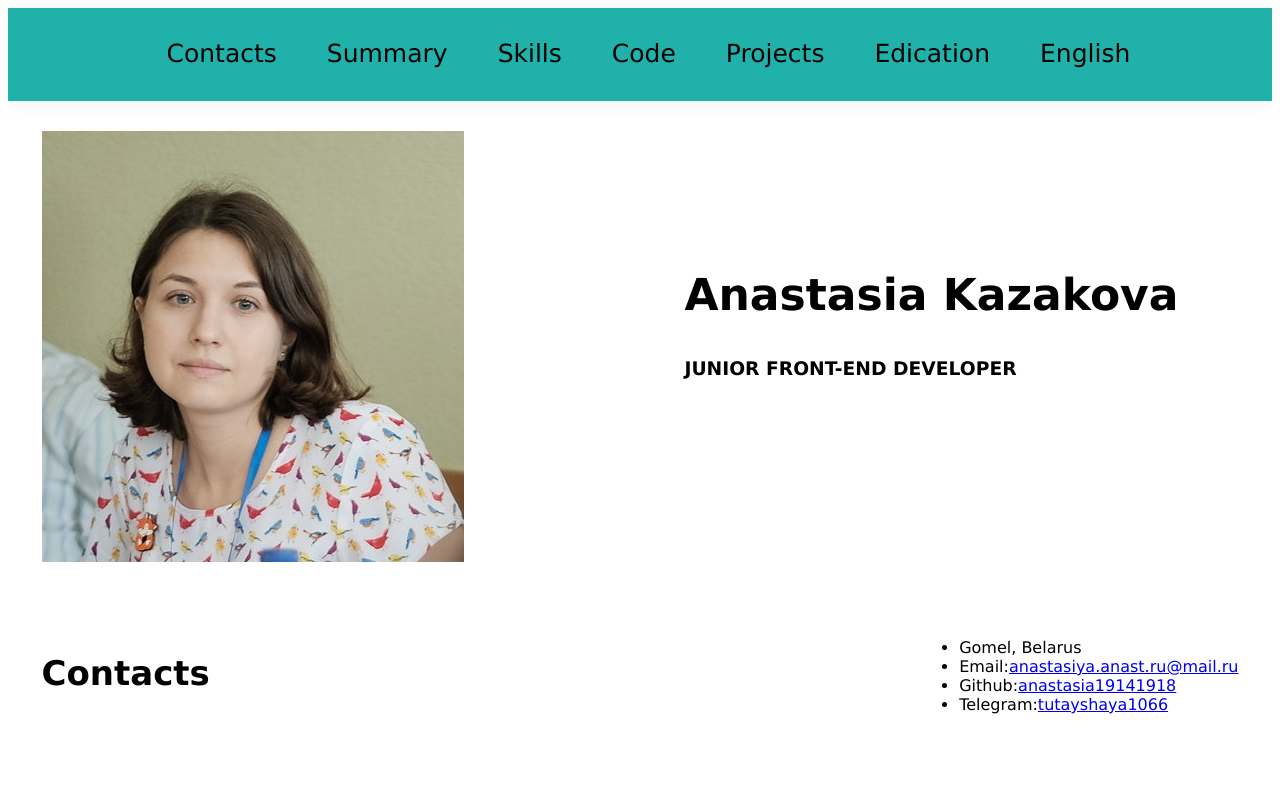
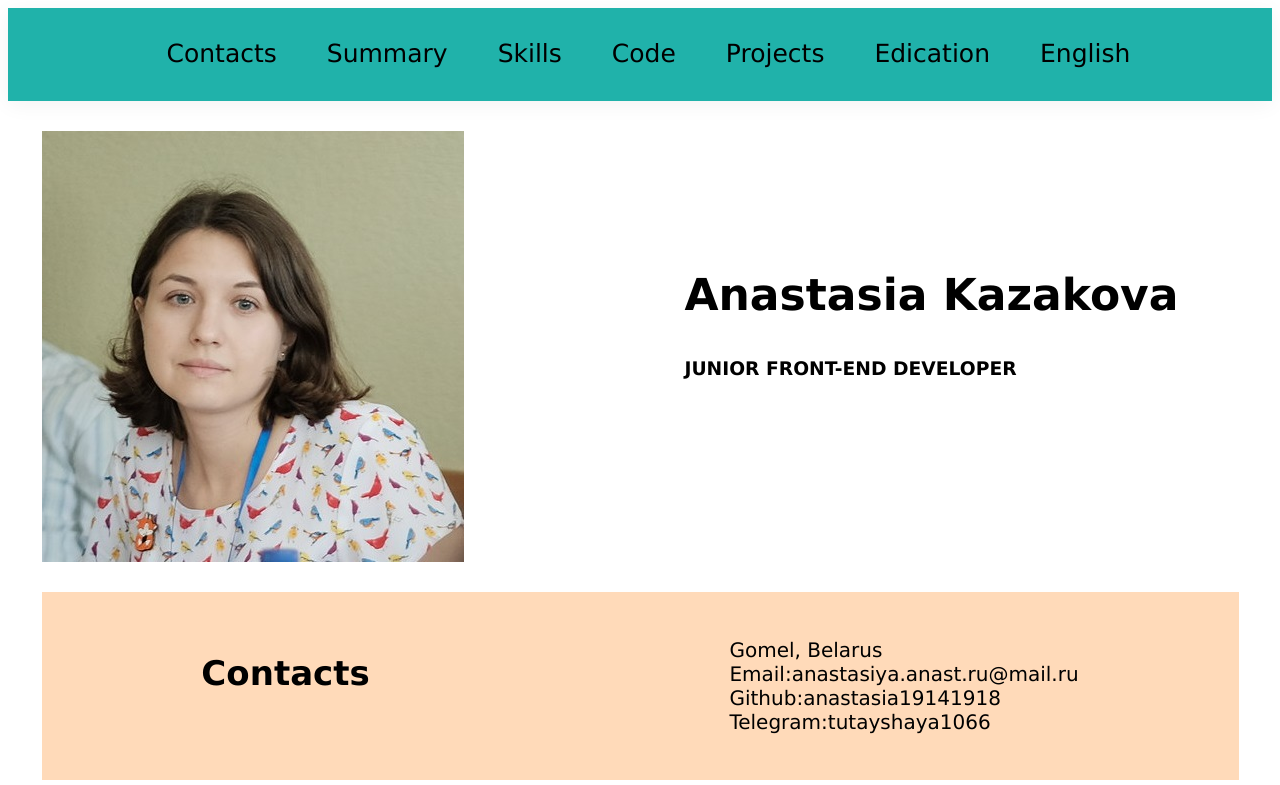
Before and after one commit to anastasia19141918/rsschool-cv, a website: page index.html in a window 1280 px wide. Shown: the top 785 px of the page. Drawn offline with Linux system fonts and the light colour scheme.

Commit message:
feat: add information

```diff
--- a/index.html
+++ b/index.html
@@ -33,8 +33,8 @@
                     <h3>JUNIOR FRONT-END DEVELOPER</h3>
                 </div>
             </section>
-            <section class="promo promo__wrapper" id="Contacts">
-                <h2>Contacts</h2>
+            <section class="informations inform__contact" id="Contacts">
+                <h2 class="inf-content">Contacts</h2>
                 <ul class="tols">
                     <li class="contacts__Link">Gomel, Belarus</li>
                     <li class="contacts__Link">Email:<a href="anastasiya.anast.ru@mail.ru" class="con__Link">anastasiya.anast.ru@mail.ru</a></li>
@@ -42,7 +42,7 @@
                     <li class="contacts__Link">Telegram:<a href="https://t.me/tutayshaya1066" class="con__Link">tutayshaya1066</a></li>
                 </ul>
             </section>
-            <section class="section" id="Summary">
+            <section class="summary-content" id="Summary">
                 <h2>Summary</h2>
                 <p>Hello, recently started studying front-end. It is not easy:(<br>But I’m trying. I work well in a team. Ready to study a lot:)
                 </p>
--- a/sass/abstract/_constans.scss
+++ b/sass/abstract/_constans.scss
@@ -3,6 +3,7 @@ $color-backround: #20B2AA;
 $color-style:#000000;
 
 
+
 $content-width: 1197px;
 $tablet-width: 768px;
 $mobile-smoll-width: 320px;
--- /dev/null
+++ b/sass/component/_information.scss
@@ -0,0 +1,28 @@
+.informations {
+    padding: 30px 0;
+    background: $color-brend;
+}
+
+.contacts__Link {
+    text-align: left;
+}
+
+.inform__contact {
+    display: flex;
+    text-align: center;
+    justify-content: space-around;
+}
+
+.contacts__Link {
+    list-style: none;
+    font-size: 20px;
+}
+
+.con__Link {
+    text-decoration: none;
+    color: $color-style;
+}
+
+.con__Link:hover {
+    color: $color-backround;
+}
--- /dev/null
+++ b/sass/component/_summary.scss
@@ -0,0 +1,4 @@
+.summary-content {
+    padding: 30px 0;
+    background: $color-brend;
+}
--- a/sass/style.scss
+++ b/sass/style.scss
@@ -4,7 +4,8 @@
 // layouts
 @import "layouts/wrapper";
 @import "layouts/header";
+@import "layouts/footer";
 
 // component
-@import "component/footer";
 @import "component/promo";
+@import "component/information";
```
Also changed, not shown: sass/base/_base.scss (line endings or trailing spaces), sass/layouts/_footer.scss (renamed from sass/component/_footer.scss), sass/style.css, 1 other file.
